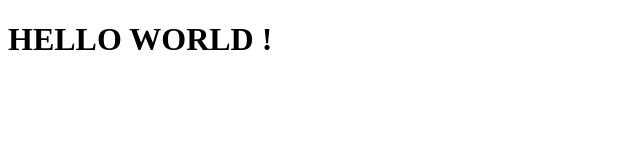
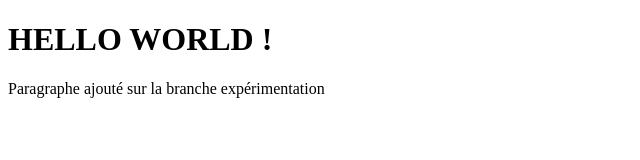
Before and after one commit to billyphim/support_cours, a plain HTML site: page index.html in a window 1280 px wide. Shown: the whole page, without its empty margins (0-640 px from the left). Drawn offline with Linux system fonts and the light colour scheme.

Commit message:
paragraphe ajouté

```diff
--- a/index.html
+++ b/index.html
@@ -9,6 +9,7 @@
 <body>
 
     <h1>HELLO WORLD !</h1>
+    <p>Paragraphe ajouté sur la branche expérimentation</p>
 
 </body>
 </html>
```
